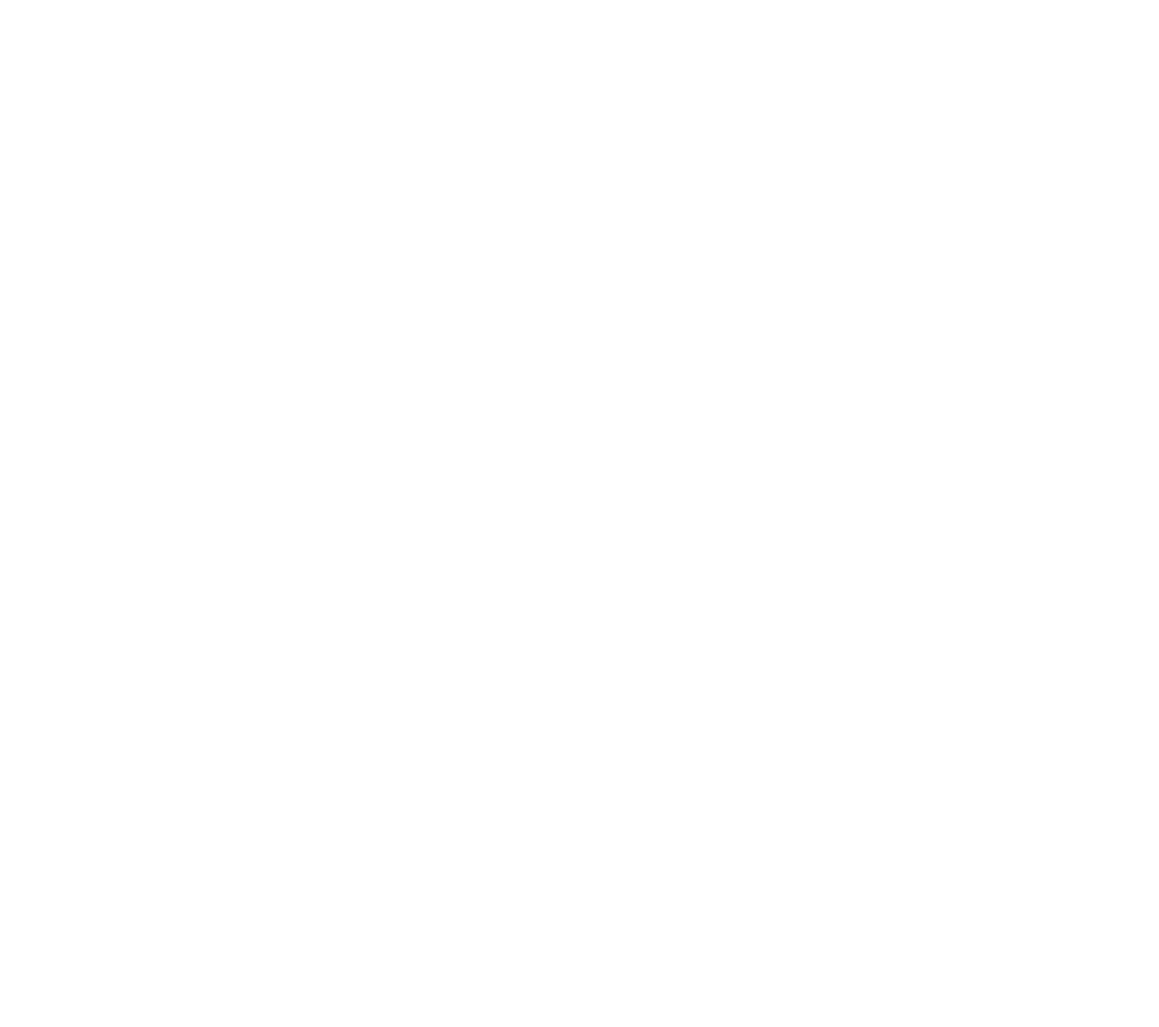
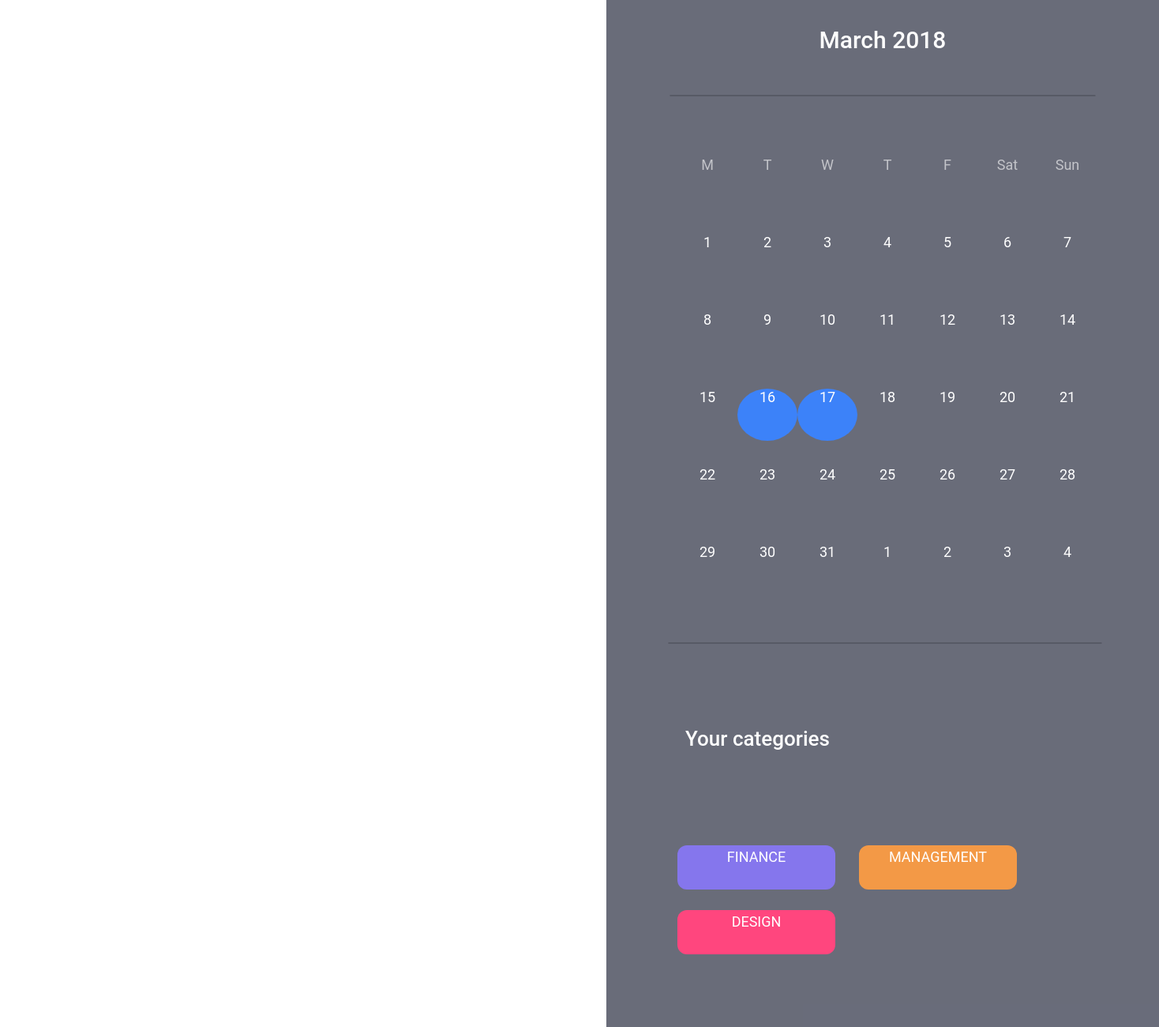
Before and after one commit to AndreyKozych/fe2809, a plain HTML site: page calendar/calendar.html in a window 1280 px wide. Shown: the top 1300 px of the page at 79% size, 1468 px wide, since content can reach past the window. Before the commit the page ends 800 px from the top, so only its background shows below. Drawn offline with Linux system fonts and the light colour scheme.

Commit message:
calendar

```diff
--- a/calendar/calendar.css
+++ b/calendar/calendar.css
@@ -0,0 +1,270 @@
+body {
+    padding: 0;
+    margin: 0;
+    font-family: 'Roboto';
+    font-style: normal;
+  }
+
+
+
+  .calendar {
+    padding: 30px 50px 150px 50px;
+
+    position: relative;
+    left: 60%;
+    width: 600px;
+    height: 1795px;
+
+    background: rgba(42, 46, 65, 0.7);
+
+    text-align: center;
+
+  }
+
+  /* calendar month */
+  .calendar__month {
+    font-style: normal;
+    font-weight: 500;
+    font-size: 30px;
+    line-height: 42px;
+
+
+
+    color: #FFFFFF;
+
+
+  }
+
+  /* линия */
+  .calendar__month::after {
+    content: "";
+    position: absolute;
+    width: 77%;
+    height: 2px;
+    background: #000000;
+    opacity: 0.17;
+    top: 120px;
+    left: 50%;
+    transform: translateX(-50%);
+}
+
+/* calendar day */
+
+.days {
+
+
+  display: flex;
+  list-style-type: none;
+  flex-wrap: wrap;
+  margin: 0;
+  padding: 0;
+  text-align: center;
+  color: #FFFFFF;
+
+}
+.days li {
+  width: 56px;
+  height: 56px;
+  font-family: Roboto;
+  font-style: normal;
+  font-weight: 400;
+  font-size: 18px;
+
+}
+.days__item  {
+    display: flex;
+
+    list-style: none;
+}
+
+.days__item__title  {
+    padding: 110px 10px 10px 10px;
+    color: rgba(255, 255, 255, 0.6);
+}
+
+
+
+
+/* week one */
+
+.week__one {
+  position: relative;
+  text-align: center;
+
+
+}
+
+.week__one__item {
+list-style: none;
+display: flex;
+
+}
+
+.week__one__item__title {
+  padding: 0 10px 10px 10px;
+
+
+}
+
+/* week two */
+
+.week__two {
+  position: relative;
+  text-align: center;
+
+}
+.week__two__item {
+  list-style: none;
+display: flex;
+
+}
+.week__two__item__title {
+  padding: 0 10px 10px 10px;
+
+}
+
+
+/* week three */
+
+.week__three {
+  position: relative;
+  text-align: center;
+
+}
+.week__three__item {
+  list-style: none;
+display: flex;
+
+}
+.week__three__item__title {
+  padding: 0 10px 10px 10px;
+
+
+}
+
+.week__three__item__title:nth-child(2) {
+  background: #3c82f9;
+  align-self: center;
+  border-radius: 50%;
+
+
+}
+.week__three__item__title:nth-child(3) {
+  background: #3c82f9;
+  align-self: center;
+  border-radius: 50%;
+
+
+}
+
+/* week four */
+
+.week__four {
+  position: relative;
+  text-align: center;
+
+}
+.week__four__item {
+  list-style: none;
+display: flex;
+
+}
+.week__four__item__title {
+  padding: 0 10px 10px 10px;
+
+}
+
+
+
+/* week five */
+
+.week__five {
+  position: relative;
+  text-align: center;
+
+}
+.week__five__item {
+  list-style: none;
+display: flex;
+
+}
+.week__five__item__title {
+  padding: 0 10px 10px 10px;
+
+}
+
+.week__five::after {
+  content: "";
+  position: absolute;
+  width: 96%;
+  height: 2px;
+  background: #000000;
+  opacity: 0.17;
+  bottom: -45px;
+  left: 53%;
+  transform: translateX(-50%);
+}
+
+
+
+
+
+  /* categories */
+.footer {
+  font-family: 'Roboto', sans-serif;
+font-style: normal;
+font-weight: 500;
+font-size: 26px;
+line-height: 30px;
+  margin-top: 150px;
+  max-width: 400px;
+
+}
+.categories {
+  display: flex;
+  width: 210px;
+  height: 50px;
+  padding: 0 0 0 50px;
+
+}
+
+.calendar__categories {
+  margin-top: 100px;
+  display: flex;
+  list-style-type: none;
+  text-align: center;
+  gap: 30px;
+
+
+
+}
+
+.calendar__categories__buttom {
+
+  display: flex;
+  list-style-type: none;
+  text-align: center;
+  width: 185px;
+  height: 50px;
+
+
+}
+.finance{
+  background: #8576ED;
+  min-width: 200px;
+  height: 80px;
+  border-radius: 12px;
+  align-self: center;
+}
+
+.management {
+  background: #F39946;
+  min-width: 200px;
+  border-radius: 12px;
+}
+
+.design {
+  background: #FF467E;
+  min-width: 200px;
+  border-radius: 12px;
+}
--- a/calendar/calendar.html
+++ b/calendar/calendar.html
@@ -8,6 +8,127 @@
     <title>Document</title>
 </head>
 <body>
+    <!-- my calendar -->
+    <div class="calendar">
+        <!-- calendar month -->
+            <div class="calendar__month">
+                March 2018
+            </div>
+
+
+        <!-- calendar day -->
+
+        <div class="days">
+            <ul class="days__item">
+                <li class="days__item__title"><span>M</span></li>
+                <li class="days__item__title">T</li>
+                <li class="days__item__title">W</li>
+                <li class="days__item__title">T</li>
+                <li class="days__item__title">F</li>
+                <li class="days__item__title">Sat</li>
+                <li class="days__item__title">Sun</li>
+
+            </ul>
+            <!-- week one -->
+
+            <div class="week__one">
+                <ul class="week__one__item">
+                    <li class="week__one__item__title">1</li>
+                    <li class="week__one__item__title">2</li>
+                    <li class="week__one__item__title">3</li>
+                    <li class="week__one__item__title">4</li>
+                    <li class="week__one__item__title">5</li>
+                    <li class="week__one__item__title">6</li>
+                    <li class="week__one__item__title">7</li>
+                </ul>
+            </div>
+
+                <!-- week two -->
+
+
+            <div class="week__two">
+                <ul class="week__two__item">
+                    <li class="week__two__item__title">8</li>
+                    <li class="week__two__item__title">9</li>
+                    <li class="week__two__item__title">10</li>
+                    <li class="week__two__item__title">11</li>
+                    <li class="week__two__item__title">12</li>
+                    <li class="week__two__item__title">13</li>
+                    <li class="week__two__item__title">14</li>
+                </ul>
+            </div>
+
+                <!-- week three -->
+
+            <div class="week__three">
+                <ul class="week__three__item">
+                    <li class="week__three__item__title">15</li>
+                    <li class="week__three__item__title">16</li>
+                    <li class="week__three__item__title">17</li>
+                    <li class="week__three__item__title">18</li>
+                    <li class="week__three__item__title">19</li>
+                    <li class="week__three__item__title">20</li>
+                    <li class="week__three__item__title">21</li>
+                </ul>
+            </div>
+
+                <!-- week four -->
+
+            <div class="week__four">
+                <ul class="week__four__item">
+                    <li class="week__four__item__title">22</li>
+                    <li class="week__four__item__title">23</li>
+                    <li class="week__four__item__title">24</li>
+                    <li class="week__four__item__title">25</li>
+                    <li class="week__four__item__title">26</li>
+                    <li class="week__four__item__title">27</li>
+                    <li class="week__four__item__title">28</li>
+                </ul>
+            </div>
+
+                <!-- week five -->
+
+            <div class="week__five">
+                <ul class="week__five__item">
+                    <li class="week__five__item__title">29</li>
+                    <li class="week__five__item__title">30</li>
+                    <li class="week__five__item__title">31</li>
+                    <li class="week__five__item__title">1</li>
+                    <li class="week__five__item__title">2</li>
+                    <li class="week__five__item__title">3</li>
+                    <li class="week__five__item__title">4</li>
+                </ul>
+            </div>
+
+
+
+                <!-- categories -->
+            <footer>
+                <div class="footer">
+                    <div class="categories">
+                    Your categories
+                    </div>
+
+                <ul class="calendar__categories">
+                    <li class="finance">FINANCE</li>
+                    <li class="management">MANAGEMENT</li>
+                </ul>
+                <ul class="calendar__categories__buttom">
+                    <li class="design">DESIGN</li>
+                </ul>
+            </div>
+
+
+            </footer>
+
+
+
+
+        </div>
+
+
+
+    </div>
 
 </body>
 </html>
```
